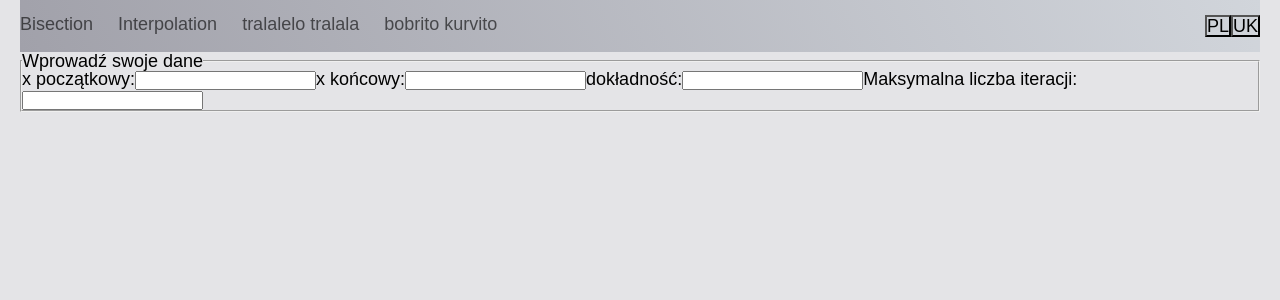
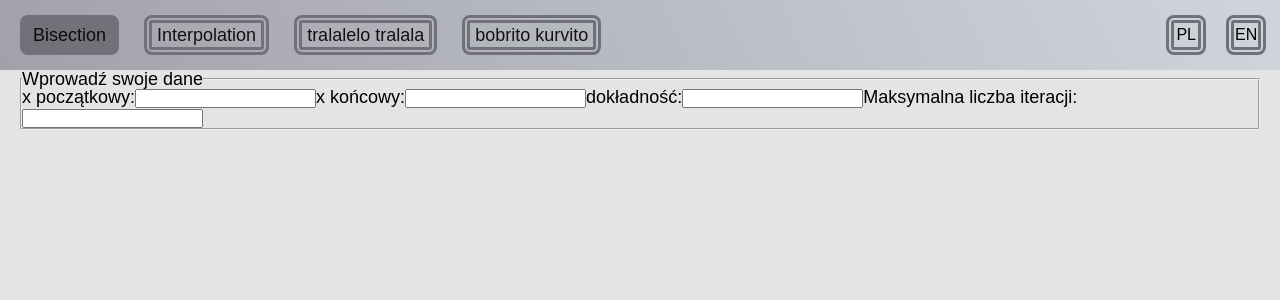
Before and after one commit to Roverp1/numerical_methods.ts, a React (Vite) app: page / in a window 1280 px wide. Shown: the top 300 px of the page. Built offline with nearby package versions, Linux system fonts and the light colour scheme.

Commit message:
style(Header)

```diff
--- a/src/widgets/Header/Header.scss
+++ b/src/widgets/Header/Header.scss
@@ -2,34 +2,56 @@
   background-color: #94a3b8;
   background: linear-gradient(245deg, #d1d5db, #a1a1aa);
 
-  display: flex;
-  justify-content: space-between;
+  position: relative;
+  left: 50%;
+  width: 100vw;
 
+  margin-left: -50vw;
   padding: 1.5rem 0;
-  &__nav {
+
+  &__wrapper {
+    width: 100%;
+    display: flex;
+    justify-content: space-between;
   }
 
-  .nav {
-    &__list {
+  &__nav {
+    .list {
       display: flex;
       gap: 2.5rem;
 
-      &-item {
-        // transition: transform 0.1s ease;
-        color: rgba(0, 0, 0, 0.6);
-        // transition: scale 0.1s ease;/
+      .item {
+        color: rgba(0, 0, 0, 0.9);
+        padding: 0.3rem 0.5rem;
+        border: 8px double #71717a;
+        border-radius: 0.8rem;
+
         transition: color 0.1s ease;
 
         &:hover {
-          // transform: scale(1.05);
-          scale: 1.02;
           color: rgba(0, 0, 0, 1);
         }
 
-        &:focus {
-          color: rgba(0, 0, 0, 1);
+        &.active {
+          border: 8px solid #71717a;
+          background-color: #71717a;
         }
       }
     }
   }
+
+  &__language-switching {
+    display: flex;
+    gap: 2rem;
+    width: auto;
+
+    button {
+      height: 100%;
+      aspect-ratio: 1 / 1;
+      font-size: 1.6rem;
+
+      border: 8px double #71717a;
+      border-radius: 0.8rem;
+    }
+  }
 }
--- a/src/widgets/Header/Header.tsx
+++ b/src/widgets/Header/Header.tsx
@@ -32,15 +32,16 @@ const Header = () => {
   const location = useLocation();
 
   const itemClassName = (item: NavItem) => {
-    return classNames("nav__list-item", location.pathname === item.path ? "active" : "");
+    return classNames("item", location.pathname === item.path ? "active" : "");
   };
   return (
     <header className="header">
-      <nav className="header__nav nav">
-        <ul className="nav__list">
+      <div className="header__wrapper container">
+        <nav className="header__nav">
+          <ul className="list">
             {navItems.map((item, index) => (
               <li className={itemClassName(item)} key={index}>
-              <Link className="nav__list-item-link" to={item.path}>
+                <Link className="link" to={item.path}>
                   {item.text}
                 </Link>
               </li>
@@ -50,7 +51,8 @@ const Header = () => {
 
         <div className="header__language-switching">
           <button>PL</button>
-        <button>UK</button>
+          <button>EN</button>
+        </div>
       </div>
     </header>
   );
```
Lines whose indentation alone changed are shown as unchanged.
